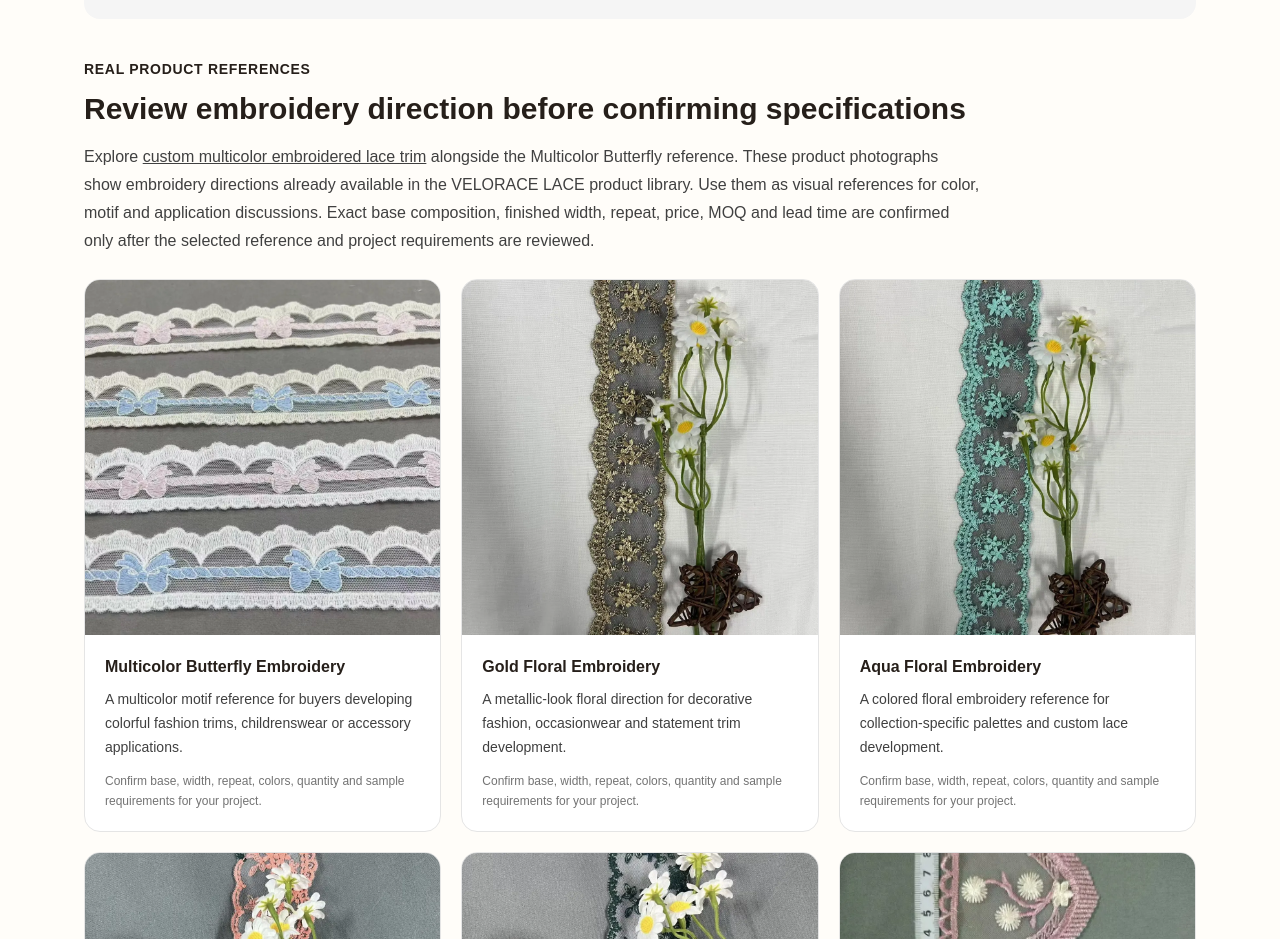
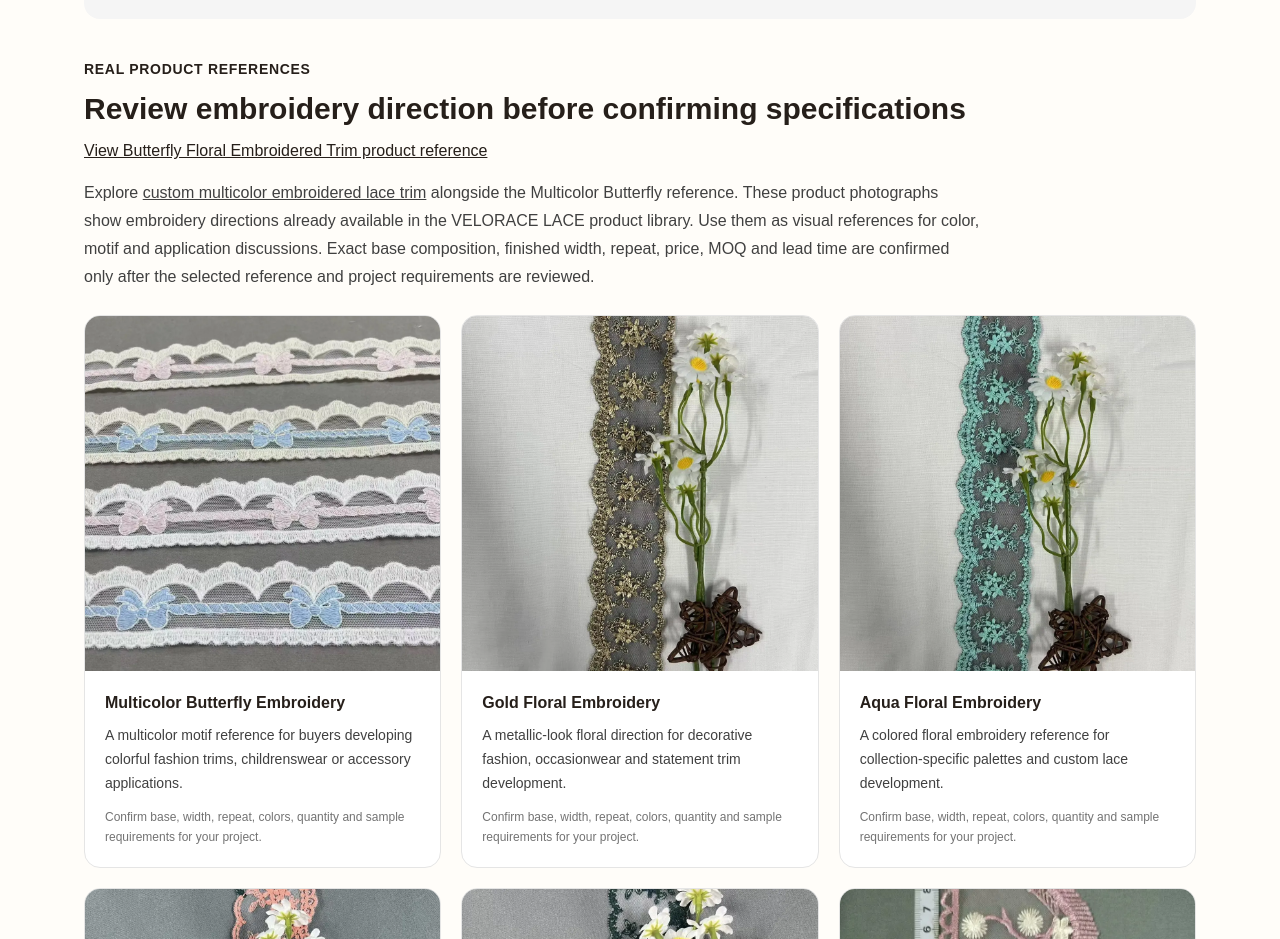
Before and after one commit to linxingwei/lace-b2b-site, a Next.js app: page /embroidery-lace in a window 1280 px wide. Shown: the part 7320-8259 px from the top of the page. Built offline with nearby package versions, Linux system fonts and the light colour scheme; no server answers.

Commit message:
fix(seo): link orphan butterfly floral trim product

```diff
--- a/app/embroidery-lace/page.tsx
+++ b/app/embroidery-lace/page.tsx
@@ -33,6 +33,7 @@ export default function Page() {
       <div className="mb-6 max-w-4xl">
         <p className="text-sm font-semibold uppercase tracking-wider">Real product references</p>
         <h2 className="mt-3 text-3xl font-semibold">Review embroidery direction before confirming specifications</h2>
+        <p className="mt-3"><a className="underline" href="/products/butterfly-floral-embroidered-trim">View Butterfly Floral Embroidered Trim product reference</a></p>
         <p className="mt-4 leading-7 text-neutral-700">Explore <a href="/custom-multicolor-embroidered-lace" className="underline">custom multicolor embroidered lace trim</a> alongside the Multicolor Butterfly reference. These product photographs show embroidery directions already available in the VELORACE LACE product library. Use them as visual references for color, motif and application discussions. Exact base composition, finished width, repeat, price, MOQ and lead time are confirmed only after the selected reference and project requirements are reviewed.</p>
       </div>
       <div className="grid gap-5 md:grid-cols-3">
```
